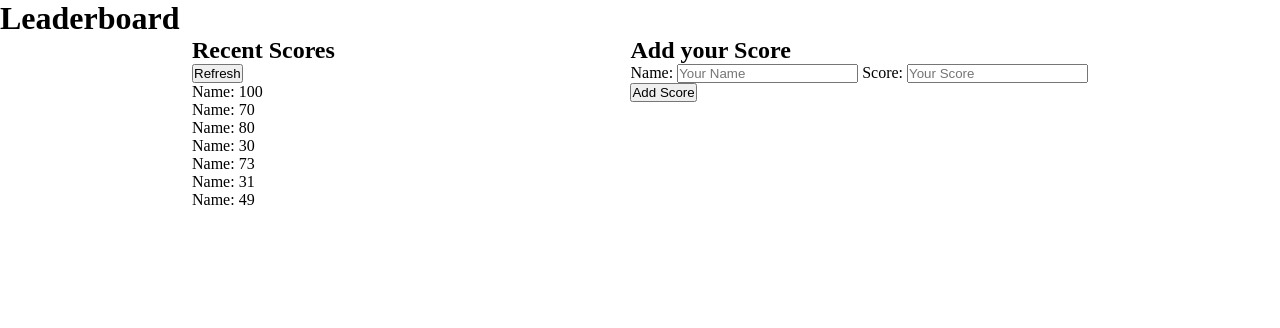
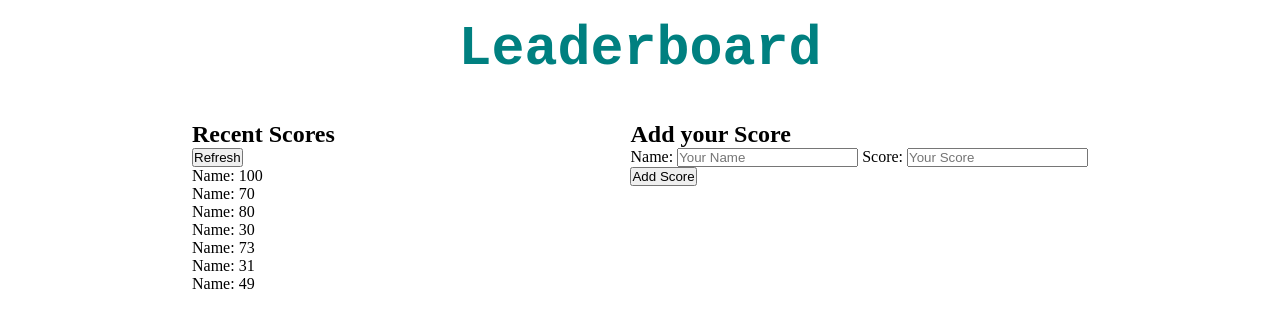
Before and after one commit to hamzaw9/Leaderboard, a website built with webpack: page src/index.html in a window 1280 px wide. Built offline with nearby package versions, Linux system fonts and the light colour scheme.

Commit message:
Add style to main heading

```diff
--- a/src/style.css
+++ b/src/style.css
@@ -12,6 +12,14 @@ li {
   list-style-type: none;
 }
 
+h1 {
+  font-family: "Courier New", Courier, monospace;
+  font-size: 55px;
+  margin: 18px 0 40px;
+  text-align: center;
+  color: teal;
+}
+
 .scoreboard-container {
   width: 70%;
   margin: 0 auto;
```
